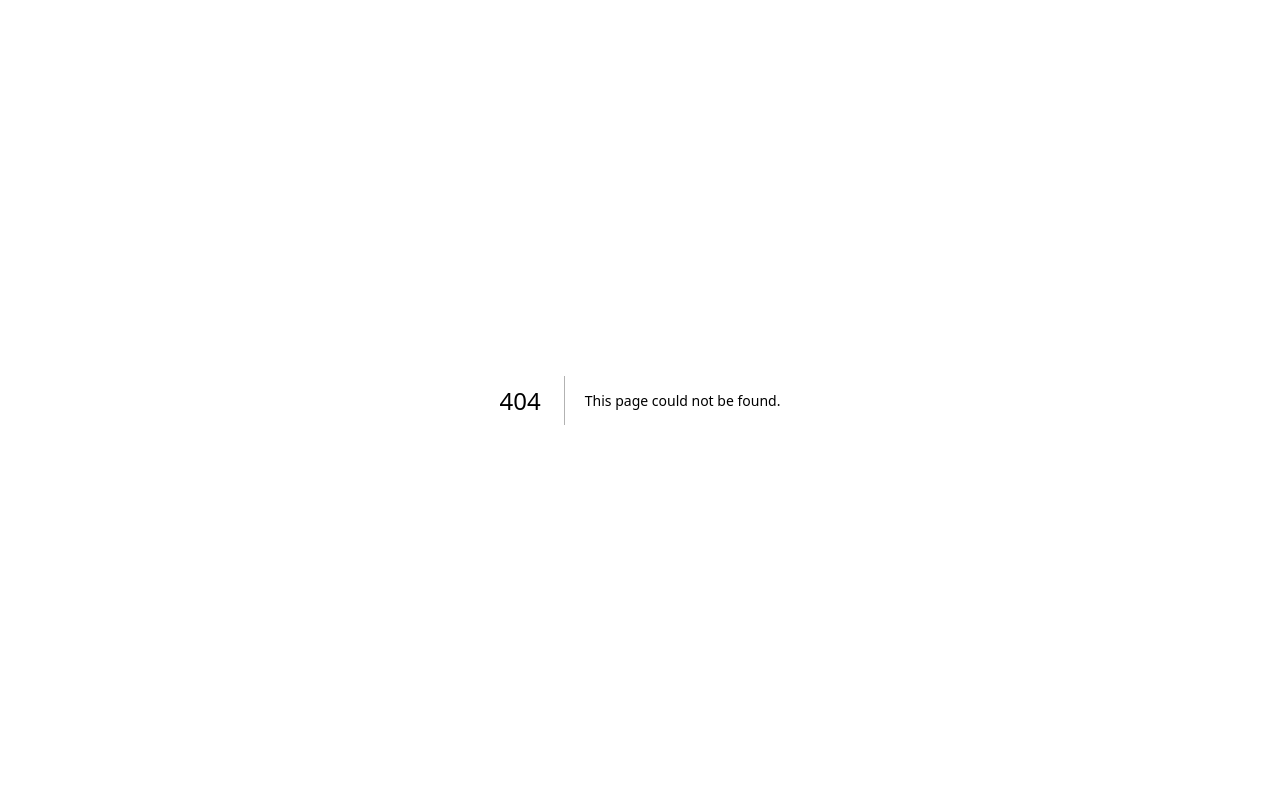
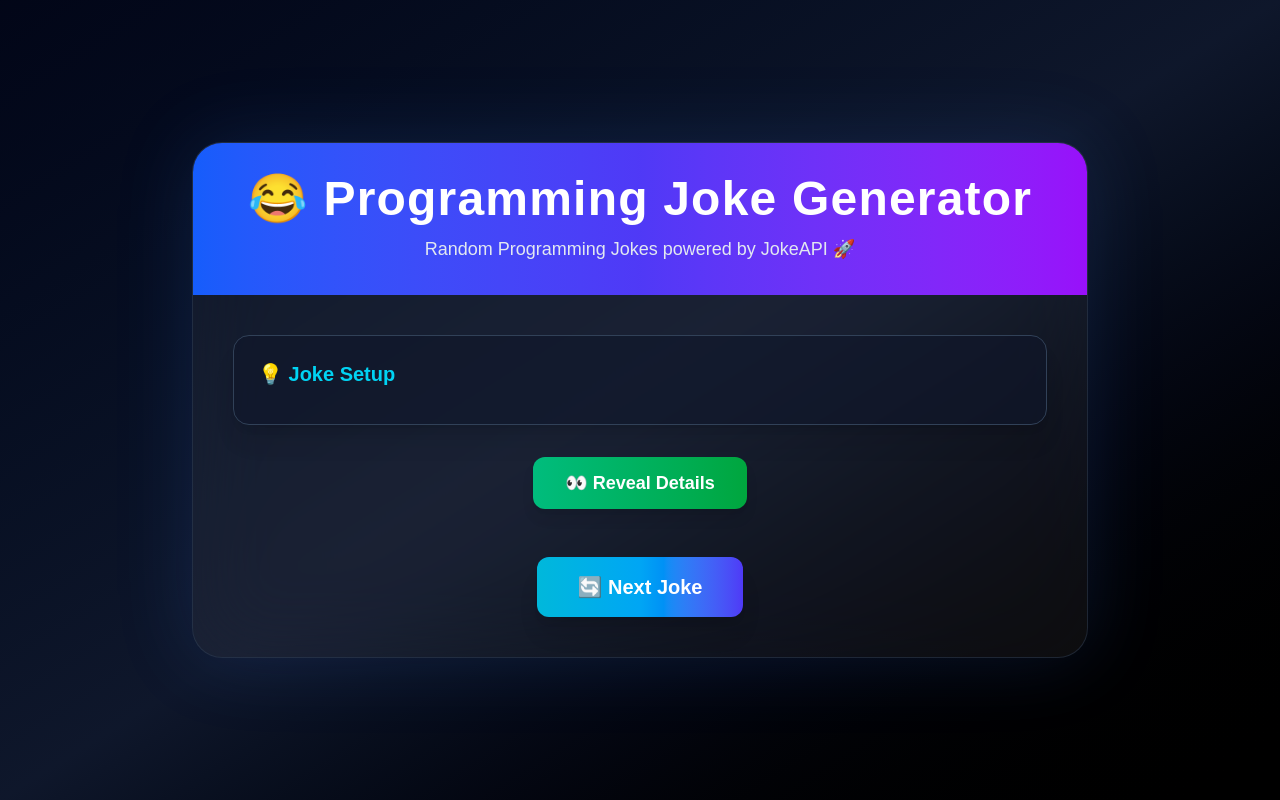
Before and after one commit to parvbilla/NextJS, a Next.js app: page /project/jokes in a window 1280 px wide. Before the commit this address had no page. Built offline with nearby package versions, Linux system fonts and the light colour scheme; no server answers.

Commit message:
Day 15: Added Mini Project

```diff
--- /dev/null
+++ b/app/project/jokes/page.jsx
@@ -0,0 +1,122 @@
+"use client";
+
+import { useEffect, useState } from "react";
+
+function Jokes() {
+    const [jokes, setJokes] = useState({});
+    const [showJokes, setShowJokes] = useState(true);
+
+    const apiCall = async () => {
+        const url = "https://v2.jokeapi.dev/joke/Programming?safe-mode";
+        const res = await fetch(url);
+        const data = await res.json();
+        console.log(data);
+        setJokes(data);
+    };
+
+    useEffect(() => {
+        apiCall();
+    }, []);
+
+    return (
+        <>
+            <div className="min-h-screen bg-gradient-to-br from-slate-950 via-slate-900 to-black flex items-center justify-center p-6">
+
+                <div className="w-full max-w-4xl rounded-[30px] border border-slate-700/50 bg-white/5 backdrop-blur-2xl shadow-[0_0_80px_rgba(59,130,246,0.15)] overflow-hidden">
+
+                    {/* Header */}
+                    <div className="bg-gradient-to-r from-blue-600 via-indigo-600 to-purple-600 p-8 text-center">
+                        <h1 className="text-5xl font-extrabold text-white tracking-wide">
+                            😂 Programming Joke Generator
+                        </h1>
+                        <p className="mt-3 text-slate-200 text-lg">
+                            Random Programming Jokes powered by JokeAPI 🚀
+                        </p>
+                    </div>
+
+                    {/* Content */}
+                    <div className="p-10 space-y-8">
+
+                        {/* Joke */}
+                        <div className="rounded-2xl border border-slate-700 bg-slate-900/60 p-6 shadow-xl">
+                            <h2 className="text-xl font-semibold text-cyan-400 mb-3">
+                                💡 Joke Setup
+                            </h2>
+
+                            <p className="text-gray-200 text-xl leading-9">
+                                {jokes.joke || jokes.setup}
+                            </p>
+                        </div>
+
+                        {/* Reveal Section */}
+                        {showJokes ? (
+                            <div className="flex justify-center">
+                                <button
+                                    onClick={() => setShowJokes(false)}
+                                    className="rounded-xl bg-gradient-to-r from-emerald-500 to-green-600 px-8 py-3 text-lg font-semibold text-white shadow-lg transition-all duration-300 hover:scale-105 hover:shadow-emerald-500/40 active:scale-95"
+                                >
+                                    👀 Reveal Details
+                                </button>
+                            </div>
+                        ) : (
+                            <div className="space-y-5 rounded-2xl border border-slate-700 bg-slate-900/60 p-8 shadow-xl">
+
+                                <div className="flex items-center justify-between rounded-xl bg-slate-800/70 p-4">
+                                    <span className="text-slate-400 font-medium">
+                                        🆔 Joke ID
+                                    </span>
+                                    <span className="font-bold text-white">
+                                        {jokes.id}
+                                    </span>
+                                </div>
+
+                                <div className="flex items-center justify-between rounded-xl bg-slate-800/70 p-4">
+                                    <span className="text-slate-400 font-medium">
+                                        📂 Category
+                                    </span>
+                                    <span className="font-bold text-blue-400">
+                                        {jokes.category}
+                                    </span>
+                                </div>
+
+                                <div className="flex items-center justify-between rounded-xl bg-slate-800/70 p-4">
+                                    <span className="text-slate-400 font-medium">
+                                        🎭 Type
+                                    </span>
+                                    <span className="font-bold text-purple-400 uppercase">
+                                        {jokes.type}
+                                    </span>
+                                </div>
+
+                                <div className="flex justify-center pt-4">
+                                    <button
+                                        onClick={() => setShowJokes(true)}
+                                        className="rounded-xl bg-gradient-to-r from-rose-500 to-red-600 px-8 py-3 text-lg font-semibold text-white shadow-lg transition-all duration-300 hover:scale-105 hover:shadow-red-500/40 active:scale-95"
+                                    >
+                                        🙈 Hide Details
+                                    </button>
+                                </div>
+
+                            </div>
+                        )}
+
+                        {/* Next Button */}
+                        <div className="flex justify-center pt-4">
+                            <button
+                                onClick={() => apiCall()}
+                                className="rounded-xl bg-gradient-to-r from-cyan-500 via-sky-500 to-indigo-600 px-10 py-4 text-xl font-bold text-white shadow-xl transition-all duration-300 hover:scale-105 hover:shadow-cyan-500/40 active:scale-95"
+                            >
+                                🔄 Next Joke
+                            </button>
+                        </div>
+
+                    </div>
+
+                </div>
+
+            </div>
+        </>
+    );
+}
+
+export default Jokes;
```
